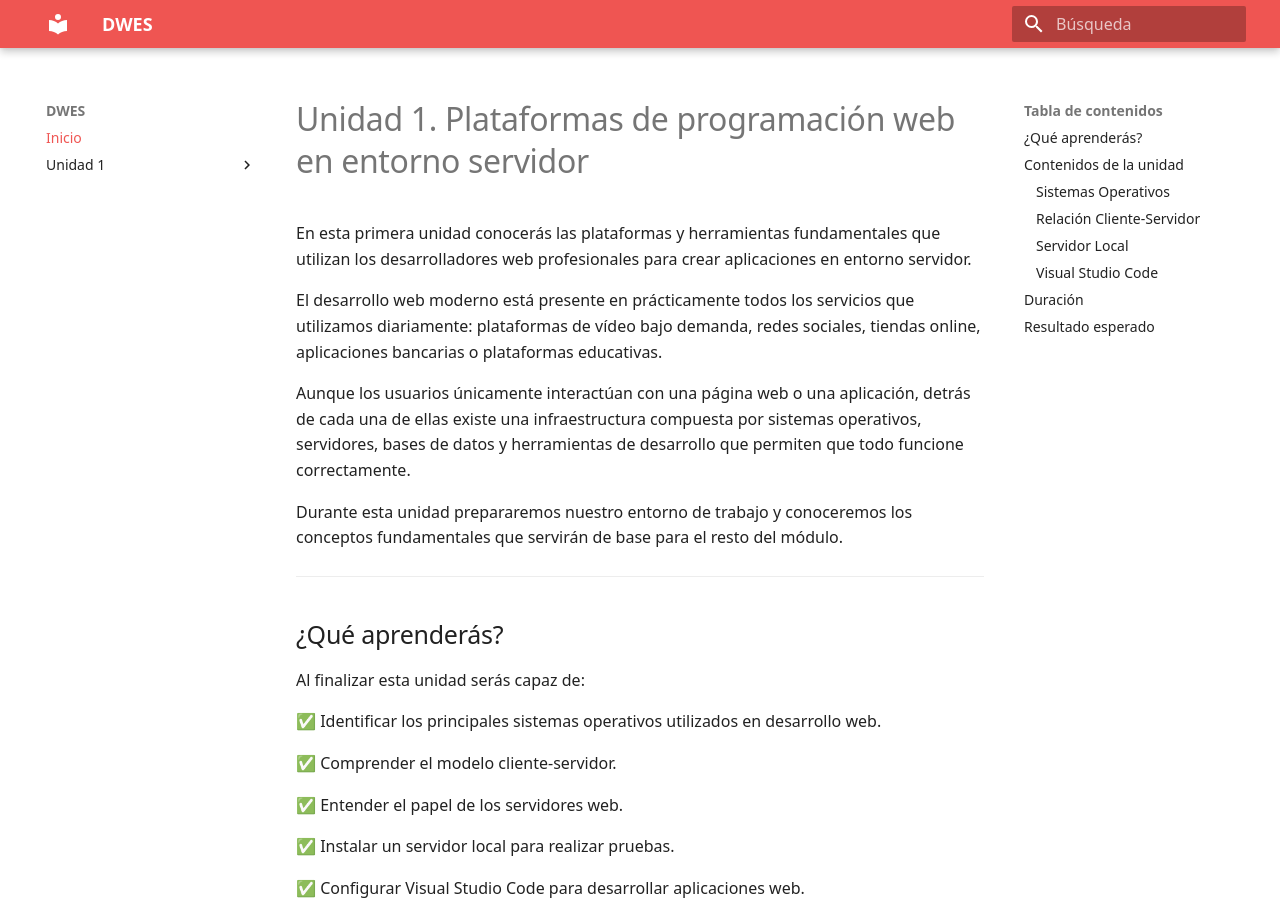
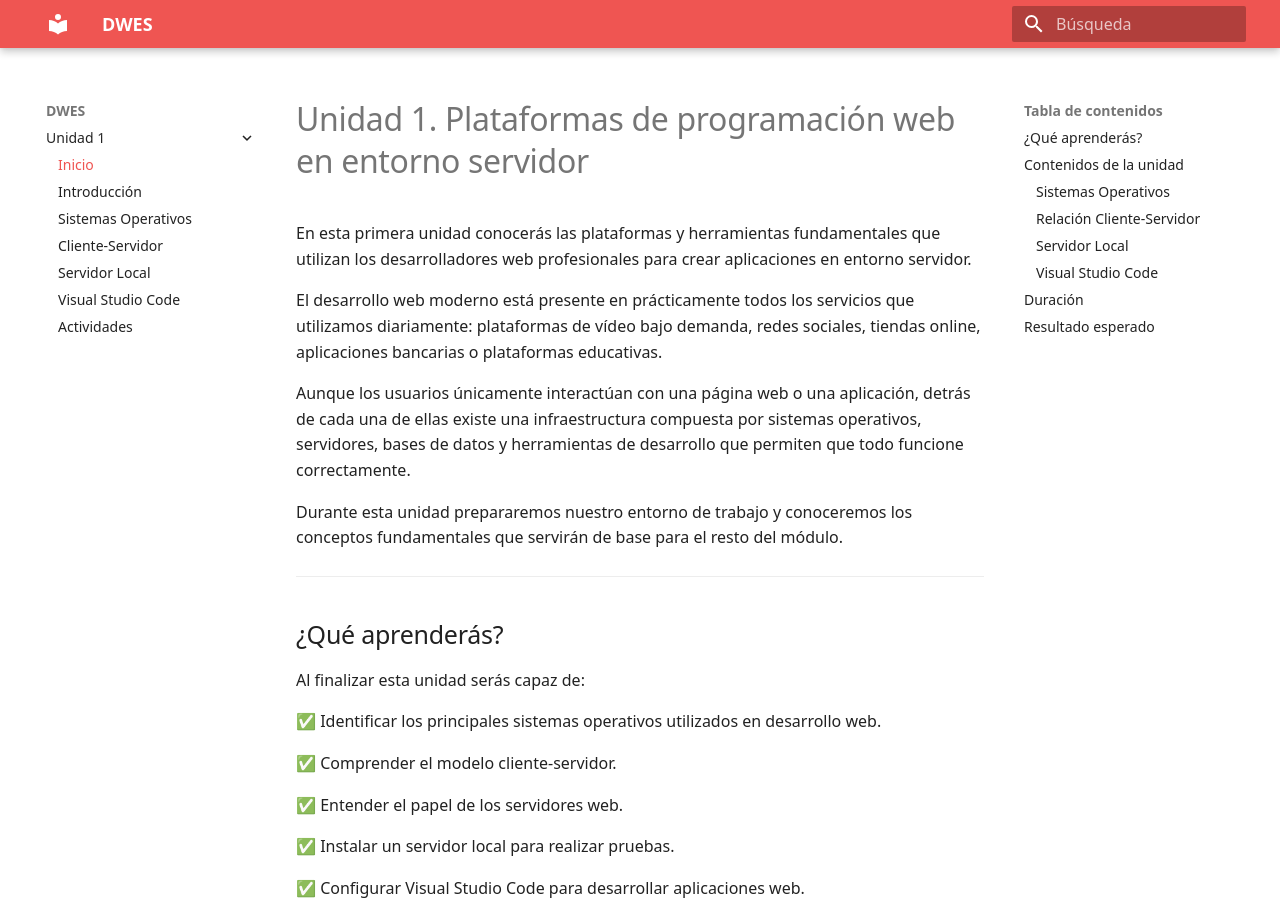
Before and after one commit to amverala/DWES, an MkDocs documentation site: the page built from docs/Unidad-1/index.md, in a window 1280 px wide and 900 px high. Built offline with MkDocs 1.6.1 and Material for MkDocs 9.7.7, drawn with Linux system fonts in a browser that asks for light colours; some of the changed lines change nothing that is shown.

Commit message:
Reorganizada

```diff
--- a/mkdocs.yml
+++ b/mkdocs.yml
@@ -31,8 +31,8 @@ extra:
   generator: false
 
 nav:
-  - Inicio: Unidad-1/index.md
   - Unidad 1:
+      - Inicio: Unidad-1/index.md
       - Introducción: Unidad-1/introduccion.md
       - Sistemas Operativos: Unidad-1/sistemas-operativos.md
       - Cliente-Servidor: Unidad-1/cliente-servidor.md
```
